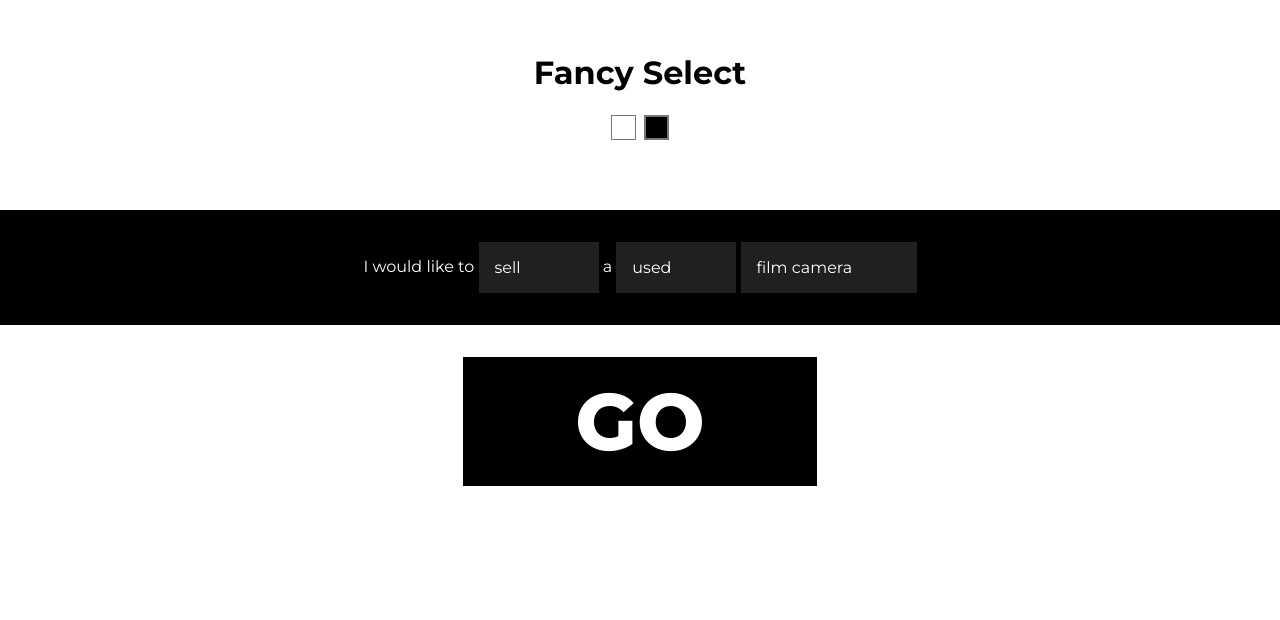
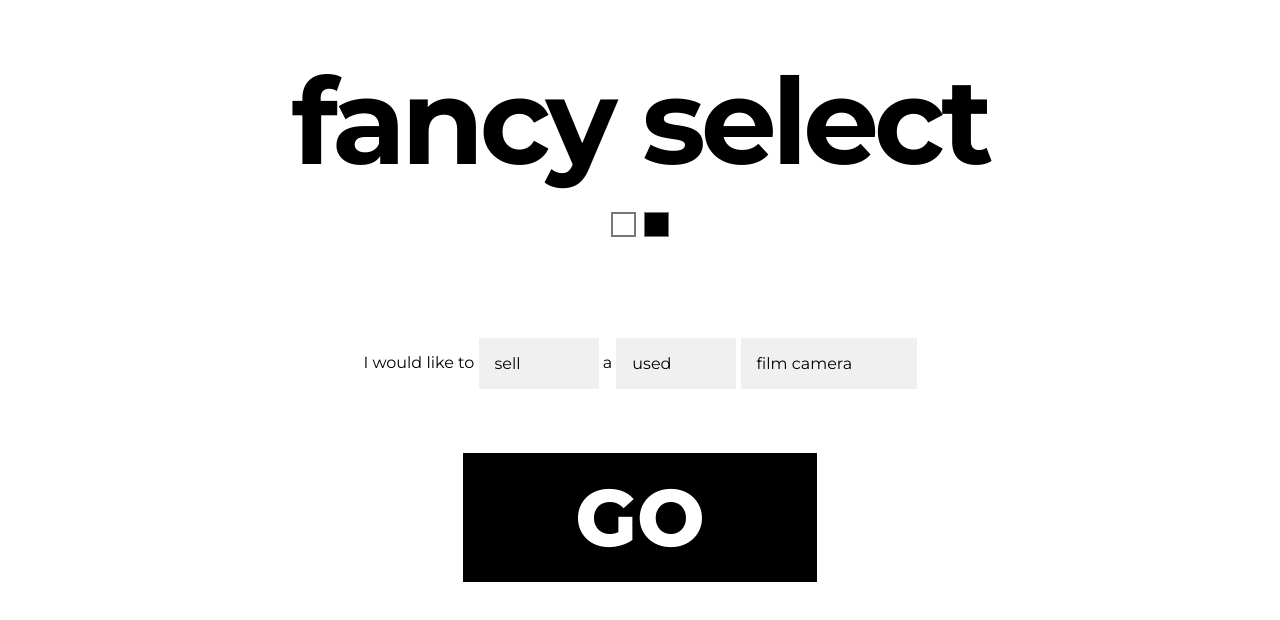
Before and after one commit to Eppu/fancy-select, a website: page index.html in a window 1280 px wide. Drawn offline with Linux system fonts and the light colour scheme; a web font is replaced by a local one.

Commit message:
Theme switcher

```diff
--- a/index.html
+++ b/index.html
@@ -11,12 +11,12 @@
 </head>
 <body>
   <main>
-    <h1>Fancy Select</h1>
+    <h1>fancy select</h1>
 
-    <div class="color-select light"></div>
-    <div class="color-select dark active"></div>
+    <div class="color-select light active"></div>
+    <div class="color-select dark"></div>
 
-    <div id="native-select" style="display: none;">
+    <div id="native-select">
       I would like to
       <div class="fancy-select">
         <select name="verb" class="fs-select-origin">
--- a/script.js
+++ b/script.js
@@ -1,4 +1,4 @@
-var isOpen = false;
+var isOpen = true;
 
 function toggleNativeSelect() {
   if (isOpen) {
@@ -10,6 +10,25 @@ function toggleNativeSelect() {
   }
 }
 
+
+function setDarkTheme() {
+  // Remove active class from light theme
+  document.querySelector('.color-select.light').classList.remove('active');
+  // Hide light themed content and show dark
+  document.querySelector('.fs-select-container.light').setAttribute('style', 'display: none;');
+  document.querySelector('.fs-select-container.dark').setAttribute('style', 'display: block;');
+}
+
+
+function setLightTheme() {
+  // Remove active class from dark theme
+  document.querySelector('.color-select.dark').classList.remove('active');
+  // Hide dark themed content and show light
+  document.querySelector('.fs-select-container.dark').setAttribute('style', 'display: none;');
+  document.querySelector('.fs-select-container.light').setAttribute('style', 'display: block;');
+}
+
+
 function handleColorSelect(event) {
   // Event is a mouse click event. We want to manipulate its target.
   var elem = event.target;
@@ -18,30 +37,34 @@ function handleColorSelect(event) {
   if (elem.classList.contains('active')) return false;
 
   if (elem.classList.contains('dark')) {
-    // Remove active class from light theme
-    document.querySelector('.color-select.light').classList.remove('active');
-    // Hide light themed content and show dark
-    document.querySelector('.fs-select-container.light').setAttribute('style', 'display: none;');
-    document.querySelector('.fs-select-container.dark').setAttribute('style', 'display: block;');
+    setDarkTheme();
   } else {
-    // Remove active class from dark theme
-    document.querySelector('.color-select.dark').classList.remove('active');
-    // Hide dark themed content and show light
-    document.querySelector('.fs-select-container.dark').setAttribute('style', 'display: none;');
-    document.querySelector('.fs-select-container.light').setAttribute('style', 'display: block;');
+    setLightTheme();
   }
   // Set new element as active
   elem.classList.add('active');
 }
+
 
 window.docReady(function () {
   // Add debug toggle listener to h1
   var h1 = document.getElementsByTagName('h1')[0];
   h1.addEventListener('click', toggleNativeSelect);
 
+  // Hide debug thing by default
+  toggleNativeSelect();
+
   // Add color change toggle listeners to color-selects
   var cs = document.getElementsByClassName('color-select');
   for (var i = 0; i < cs.length; i++) {
     cs[i].addEventListener('click', handleColorSelect);
   }
+
+  // Update color selection once
+  var theme = document.querySelector('.color-select.active');
+  if (theme.classList.contains('dark')) {
+    setDarkTheme();
+  } else {
+    setLightTheme();
+  }
 });
--- a/style.css
+++ b/style.css
@@ -6,6 +6,13 @@ main {
   background: white;
   padding: 2em 0;
   text-align: center;
+}
+
+h1 {
+  margin-top: 1rem;
+  margin-bottom: 1rem;
+  font-size: 120px;
+  letter-spacing: -0.04em;
 }
 
 .color-select {
```
